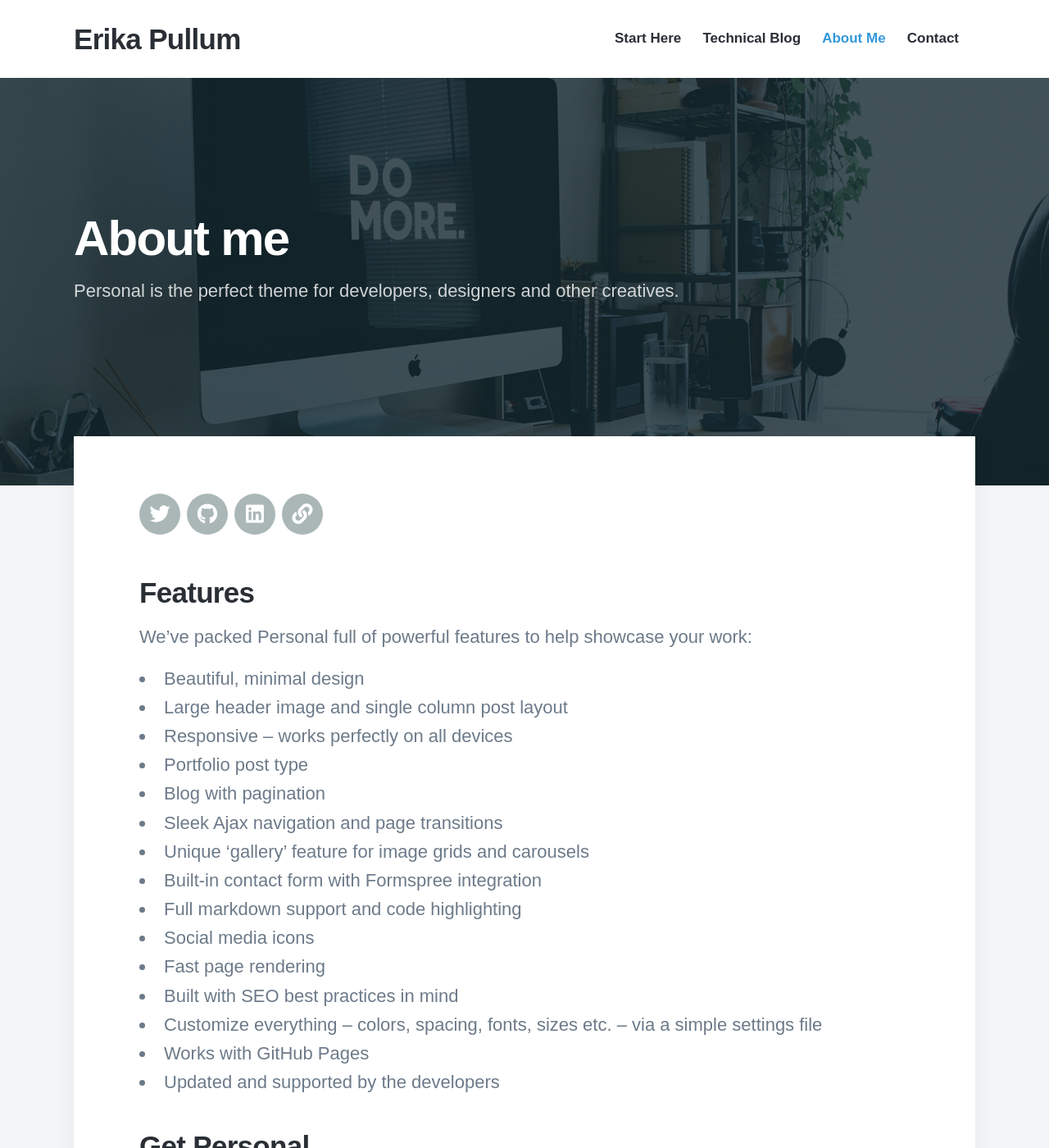
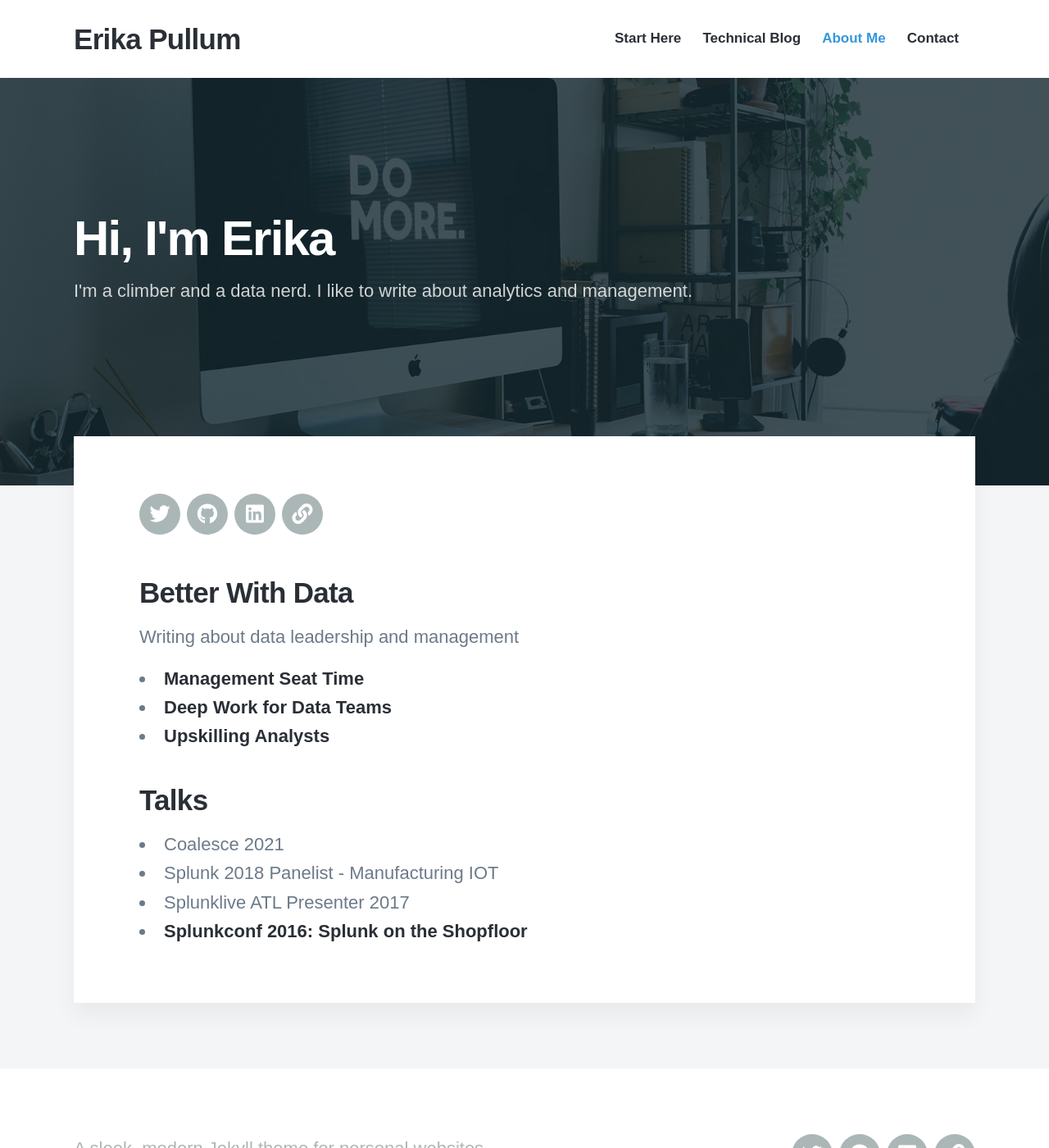
Before and after one commit to erika-e/erika-e.github.io, a Jekyll site: the page built from _pages/about.md, in a window 1280 px wide and 1400 px high. Shown: the whole window at 82% size. Built offline with Jekyll 4.4.1, drawn with Linux system fonts in a browser that asks for light colours; nearby versions of some CDN libraries; some web fonts are replaced; some of the changed text lies outside the part shown.

Commit message:
Update About

```diff
--- a/_pages/about.md
+++ b/_pages/about.md
@@ -1,34 +1,22 @@
 ---
-title: About me
-subtitle: Personal is the perfect theme for developers, designers and other creatives.
-description: Personal is the perfect theme for developers, designers and other creatives.
+title: Hi, I'm Erika
+subtitle: I'm a climber and a data nerd. I like to write about analytics and management.
 featured_image: /images/demo/about.jpg
 ---
 
 {% include socials.html %}
 
-## Features
+## Better With Data
 
-We've packed Personal full of powerful features to help showcase your work:
+Writing about data leadership and management
 
-* Beautiful, minimal design
-* Large header image and single column post layout
-* Responsive – works perfectly on all devices
-* Portfolio post type
-* Blog with pagination
-* Sleek Ajax navigation and page transitions
-* Unique 'gallery' feature for image grids and carousels
-* Built-in contact form with Formspree integration
-* Full markdown support and code highlighting
-* Social media icons
-* Fast page rendering
-* Built with SEO best practices in mind
-* Customize everything – colors, spacing, fonts, sizes etc. – via a simple settings file
-* Works with GitHub Pages
-* Updated and supported by the developers
+* [Management Seat Time](https://betterwithdata.substack.com/p/management-seat-time)
+* [Deep Work for Data Teams](https://betterwithdata.substack.com/p/deepworkfordatateams)
+* [Upskilling Analysts](https://betterwithdata.substack.com/p/upskilling-analysts)
 
-## Get Personal
+## Talks
 
-Personal is created and supported by [Jekyll Themes](https://jekyllthemes.io), and is available for $49.
-
-<a href="https://jekyllthemes.io/theme/personal-website-jekyll-theme" class="button button--large">Get This Theme</a>
+* Coalesce 2021
+* Splunk 2018 Panelist - Manufacturing IOT
+* Splunklive ATL Presenter 2017
+* [Splunkconf 2016: Splunk on the Shopfloor](https://conf.splunk.com/files/2016/slides/splunk-on-the-shopfloor-improving-plant-operations-with-splunk.pdf)
```
